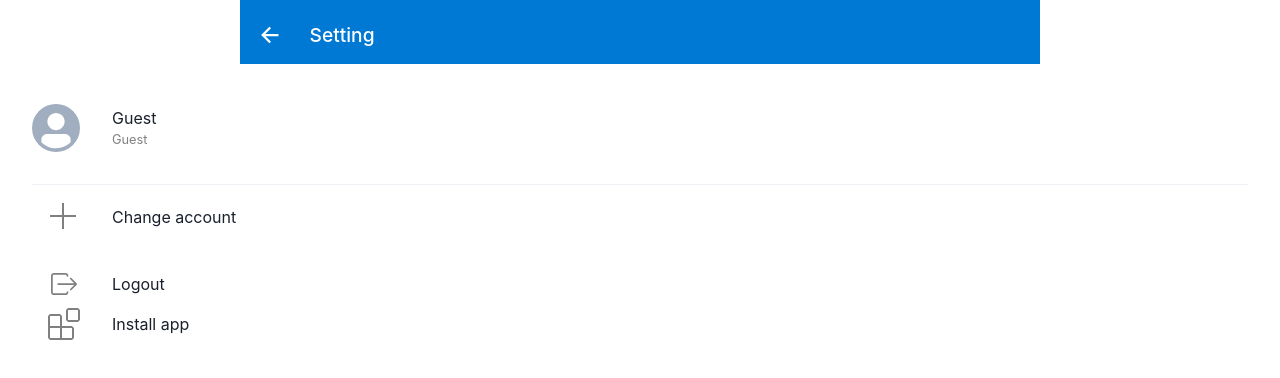
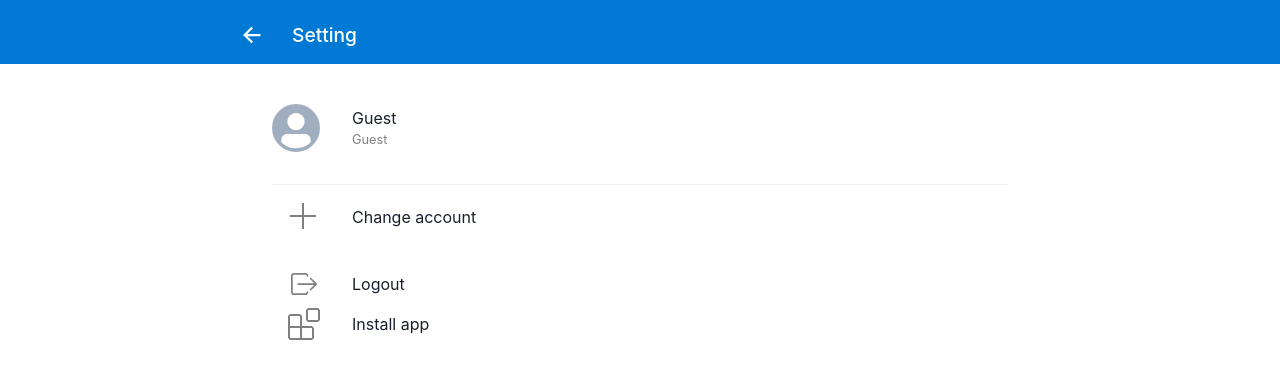
Before and after one commit to rlgo/igwriter, a React (Create React App) app: page /setting in a window 1280 px wide. Shown: the top 378 px of the page. Built offline with nearby package versions, Linux system fonts and the light colour scheme; no server answers.

Commit message:
setting width

```diff
--- a/src/App.tsx
+++ b/src/App.tsx
@@ -63,7 +63,7 @@ function App() {
         <Route path={Path.DRAFT + "/:id"}>
           <Draft />
         </Route>
-        <Route>
+        <Route path={Path.SETTING}>
           <Setting />
         </Route>
 
--- a/src/Setting.tsx
+++ b/src/Setting.tsx
@@ -17,17 +17,16 @@ function Topbar() {
   const [user] = useAuthState(firebase.auth())
 
   return (
-    <VStack w="100%">
+    <VStack w="100vw">
       {/* Top bar */}
-      <Box bg={blue} w="100%" p={padding} paddingTop="1.3rem" paddingBottom="0.9rem"
-        justify="space-between" maxW={maxWidth} m="auto">
-        <HStack spacing={spacing}>
+      <Box bg={blue} w="100%" p={padding} paddingTop="1.3rem" paddingBottom="0.9rem">
+        <HStack spacing={spacing} maxW={maxWidth} m="auto">
           <Icon as={IoArrowBackSharp} w={6} h={6} color="white" onClick={() => history.goBack()} />
           <Text color="white" fontSize="1.2rem" fontWeight="500">Setting</Text>
         </HStack>
       </Box>
       {/* Content */}
-      <Box p="2rem" w="100%">
+      <Box p="2rem" w="100%" maxW={maxWidth}>
         <HStack spacing="2rem" mb="2rem">
           <Avatar size="md" src={user?.photoURL || ""} />
           <VStack align="left" spacing="0">
```
